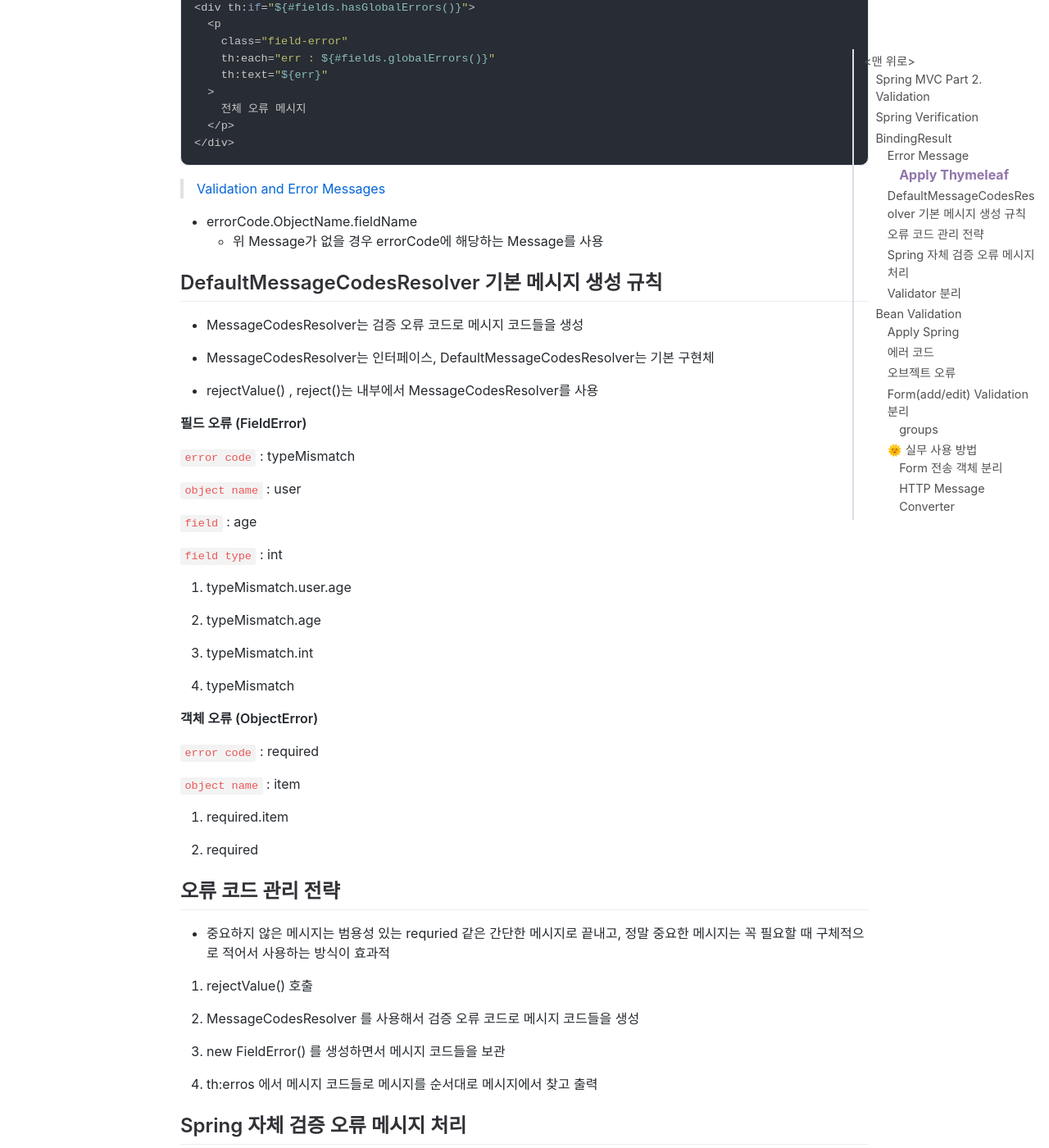
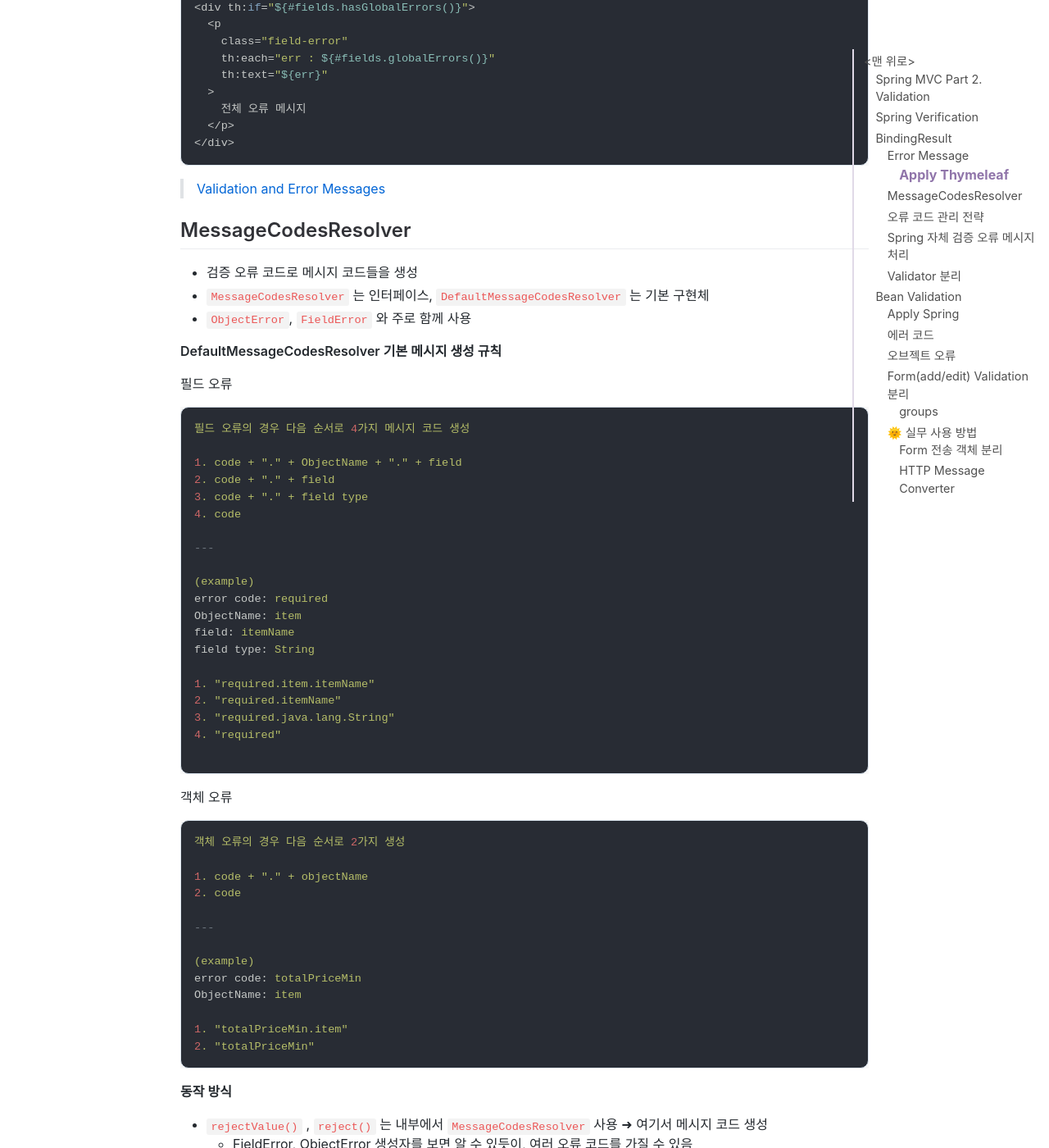
Before and after one commit to jihunparkme/jihunparkme.github.io, a Jekyll site: the page built from _posts/2021-10-12-Spring-MVC-Part2-Validation.md, in a window 1280 px wide and 1400 px high, scrolled down 4887 px. Shown: the whole window at 82% size. Built offline with Jekyll 4.4.1, drawn with Linux system fonts in a browser that asks for light colours; nearby versions of some CDN libraries; comment, search, counter and statistics services are not loaded; some of the changed text lies outside the part shown.

Commit message:
[Conquest of Spring] MessageCodesResolver

````diff
--- a/_posts/2021-10-12-Spring-MVC-Part2-Validation.md
+++ b/_posts/2021-10-12-Spring-MVC-Part2-Validation.md
@@ -217,6 +217,61 @@ bindingResult.reject("totalPriceMin", new Object[]{10000, resultPrice}, null);
 > [Validation and Error Messages](https://www.thymeleaf.org/doc/tutorials/3.0/thymeleafspring.html#validation-and-error-messages)
 
 
+## MessageCodesResolver
+
+- 검증 오류 코드로 메시지 코드들을 생성
+- `MessageCodesResolver` 는 인터페이스, `DefaultMessageCodesResolver` 는 기본 구현체
+- `ObjectError`, `FieldError` 와 주로 함께 사용
+
+**DefaultMessageCodesResolver 기본 메시지 생성 규칙**
+
+필드 오류
+
+```text
+필드 오류의 경우 다음 순서로 4가지 메시지 코드 생성
+
+1. code + "." + ObjectName + "." + field
+2. code + "." + field
+3. code + "." + field type
+4. code
+
+---
+
+(example)
+error code: required
+ObjectName: item
+field: itemName
+field type: String
+
+1. "required.item.itemName"
+2. "required.itemName"
+3. "required.java.lang.String"
+4. "required"
+
+```
+
+객체 오류
+
+```text
+객체 오류의 경우 다음 순서로 2가지 생성
+
+1. code + "." + objectName
+2. code
+
+---
+
+(example)
+error code: totalPriceMin
+ObjectName: item
+
+1. "totalPriceMin.item"
+2. "totalPriceMin"
+```
+
+**동작 방식**
+- `rejectValue()` , `reject()` 는 내부에서 `MessageCodesResolver` 사용 ➜ 여기서 메시지 코드 생성
+  - FieldError, ObjectError 생성자를 보면 알 수 있듯이, 여러 오류 코드를 가질 수 있음
+- `MessageCodesResolver` 를 통해 생성된 순서대로 오류 코드 보관
 
 
 
@@ -226,45 +281,20 @@ bindingResult.reject("totalPriceMin", new Object[]{10000, resultPrice}, null);
 
 
 
-- errorCode.ObjectName.fieldName
-  - 위 Message가 없을 경우 errorCode에 해당하는 Message를 사용
 
 
-## DefaultMessageCodesResolver 기본 메시지 생성 규칙
 
-- MessageCodesResolver는 검증 오류 코드로 메시지 코드들을 생성
 
-- MessageCodesResolver는 인터페이스, DefaultMessageCodesResolver는 기본 구현체
 
-- rejectValue() , reject()는 내부에서 MessageCodesResolver를 사용
 
-**필드 오류 (FieldError)**
 
-`error code` : typeMismatch
 
-`object name` : user
 
-`field` : age
 
-`field type` : int
 
-1. typeMismatch.user.age
 
-2. typeMismatch.age
 
-3. typeMismatch.int
 
-4. typeMismatch
-
-**객체 오류 (ObjectError)**
-
-`error code` : required
-
-`object name` : item
-
-1. required.item
-
-2. required
 
 ## 오류 코드 관리 전략
 
````
